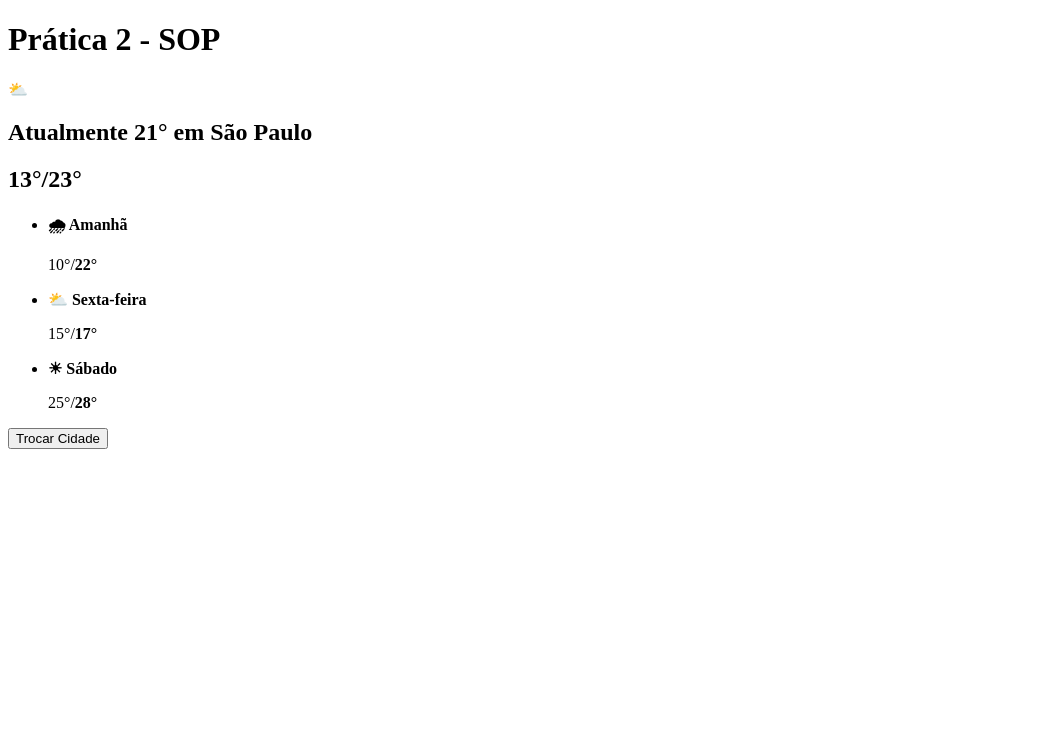
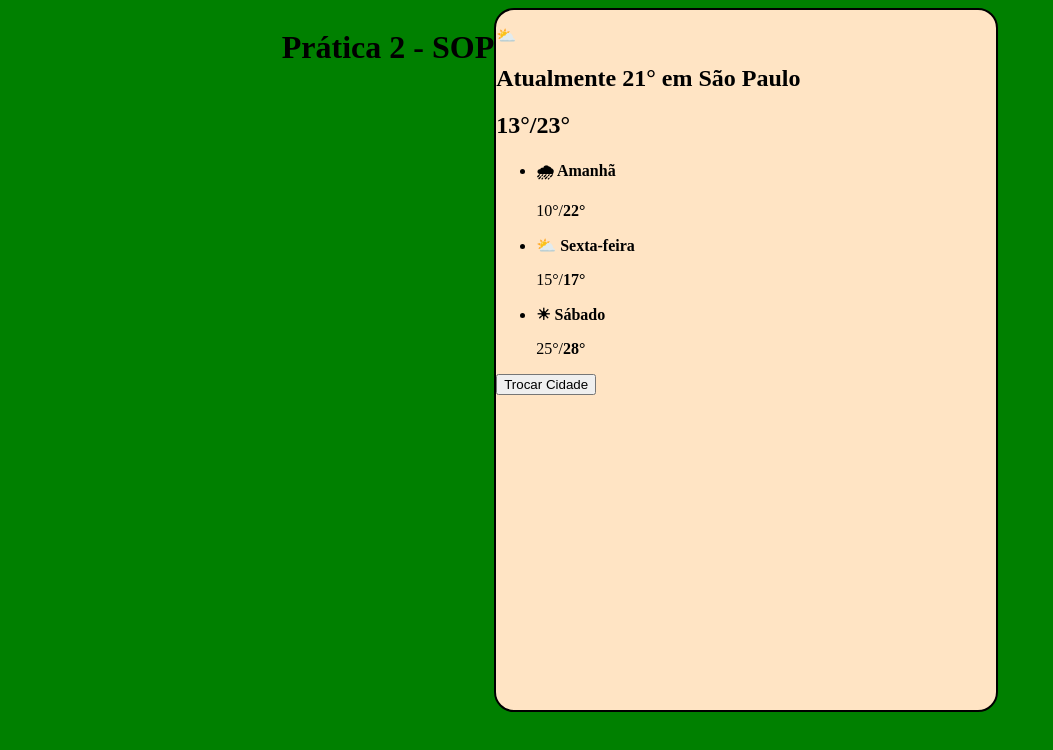
Before and after one commit to Laura-986/SOP_atv2_Egrp4, a plain HTML site: page index.html in a window 1280 px wide. Shown: the whole page, without its empty margins (0-1053 px from the left). Drawn offline with Linux system fonts and the light colour scheme.

Commit message:
Adicionando branch estilo

```diff
--- a/index.html
+++ b/index.html
@@ -4,25 +4,37 @@
     <meta charset="UTF-8">
     <meta name="viewport" content="width=device-width, initial-scale=1.0">
     <title>SOP_atv2_Egrp4</title>
+    <link rel="stylesheet" href="style.css">
 </head>
 <body>
+
+     <h1>Prática 2 - SOP</h1>
+
     <main>
-        <h1>Prática 2 - SOP</h1>
         <p>&#x26c5</p>
         <h2>Atualmente 21° em São Paulo</h2>
         <h2>13°/23°</h2>
-    </main>
+
 
         <ul>
+            <div class="box">
             <li><strong>&#x1f327 Amanhã </strong></li>
             <p>10°/<b>22°</b></p>
+            </div>
+
+             <div class="box">
             <li><strong>&#x26c5 Sexta-feira</strong></li>
             <p>15°/<b>17°</b></p>
+            </div>
+
+             <div class="box">
             <li><strong>&#9728 Sábado</strong></li>
             <p>25°/<b>28°</b></p>
+            </div>
         </ul>
 
         <button>Trocar Cidade</button>
+    </main>
 
 
 </body>
--- /dev/null
+++ b/style.css
@@ -0,0 +1,20 @@
+body{
+    background-color: green;
+    display: flex;
+    justify-content: center;
+
+}
+
+main{
+    background-color: bisque;
+    border-radius: 20px;
+    border: 2px solid black;
+    width: 500px;
+    height: 700px;
+}
+
+.boc{
+    background-color: blue;
+    width: auto;
+
+}
```
Lines whose indentation alone changed are shown as unchanged.
